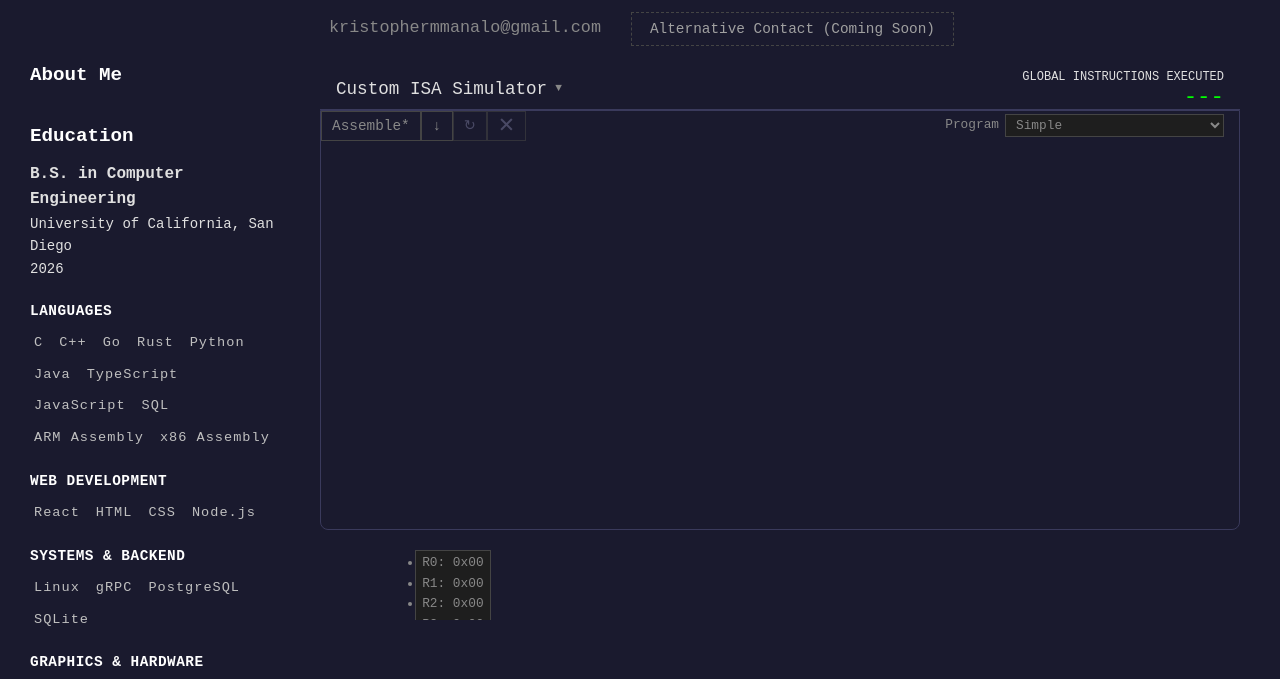
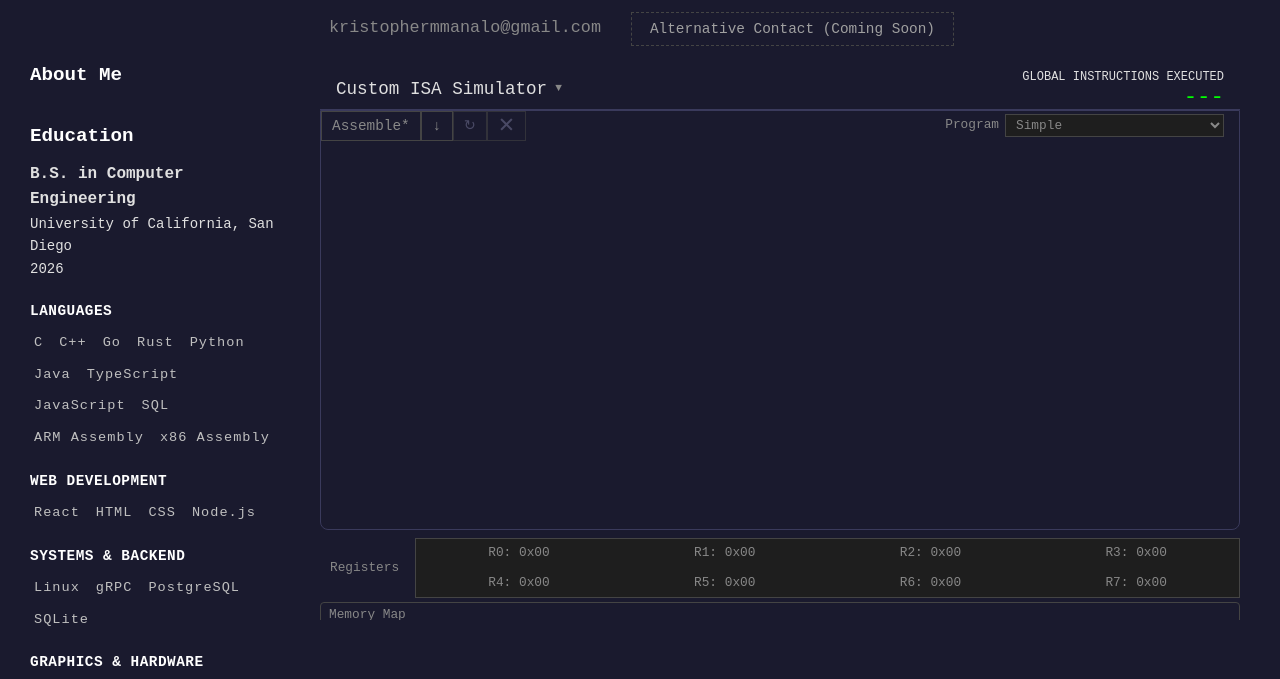
Before and after one commit to KristopherManalo/KristopherManalo.github.io, a website built with Vite: page index.html in a window 1280 px wide. Shown: the part 111-790 px from the top of the page. Built offline with nearby package versions, Linux system fonts and the light colour scheme; what monaco-editor would draw is missing.

Commit message:
support for highlighted register

```diff
--- a/styles.css
+++ b/styles.css
@@ -443,7 +443,8 @@
   flex-direction: row;
   align-items: center;
   gap: 10px;
-  flex: 0 1 auto;
+  flex: 1 1 0;
+  min-width: 0;
   margin-top: 8px;
 }
 
@@ -455,22 +456,38 @@
 }
 
 .register-select {
+  display: grid;
+  grid-template-columns: repeat(4, minmax(4rem, 1fr));
+  align-items: center;
+  gap: 6px;
+  flex: 1 1 0;
+  width: 100%;
+  min-width: 0;
   background-color: #1e1e1e;
   color: #888888;
   border: 1px solid #444444;
-  padding: 2px 6px;
+  padding: 2px 3px;
   font-size: 0.8rem;
   font-family: inherit;
-  cursor: pointer;
+  list-style: none;
+  margin: 0;
 }
 
-.register-select:hover {
-  border-color: #666666;
+.register-select li {
+  white-space: nowrap;
+  padding: 2px 4px;
+  border-radius: 4px;
+  text-align: center;
 }
 
-.register-select option {
-  background-color: #1e1e1e;
-  color: #888888;
+.register-select li:hover {
+  background-color: #2b2b2b;
+}
+
+/* Highlighted / active register */
+.register-select li.selected {
+  color: #d0d0d0;
+  background-color: #333333;
 }
 
 /* Memory address + value input block */
@@ -715,6 +732,8 @@
 }
 
 .tech {
+  padding-left: 10px;
+  padding-right: 10px;
   overflow: hidden;
   color: #a0a0a0;
   font-size: 0.85rem;
```
